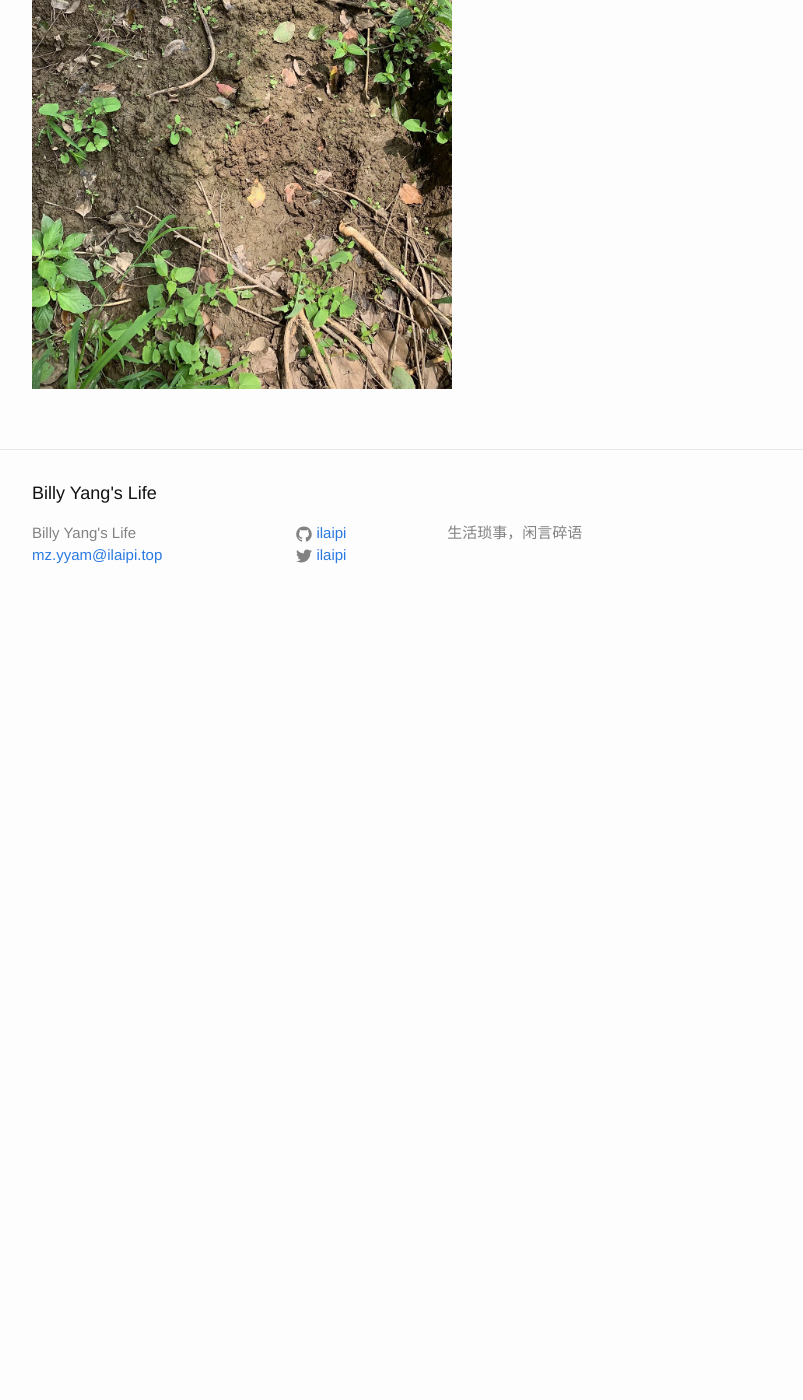
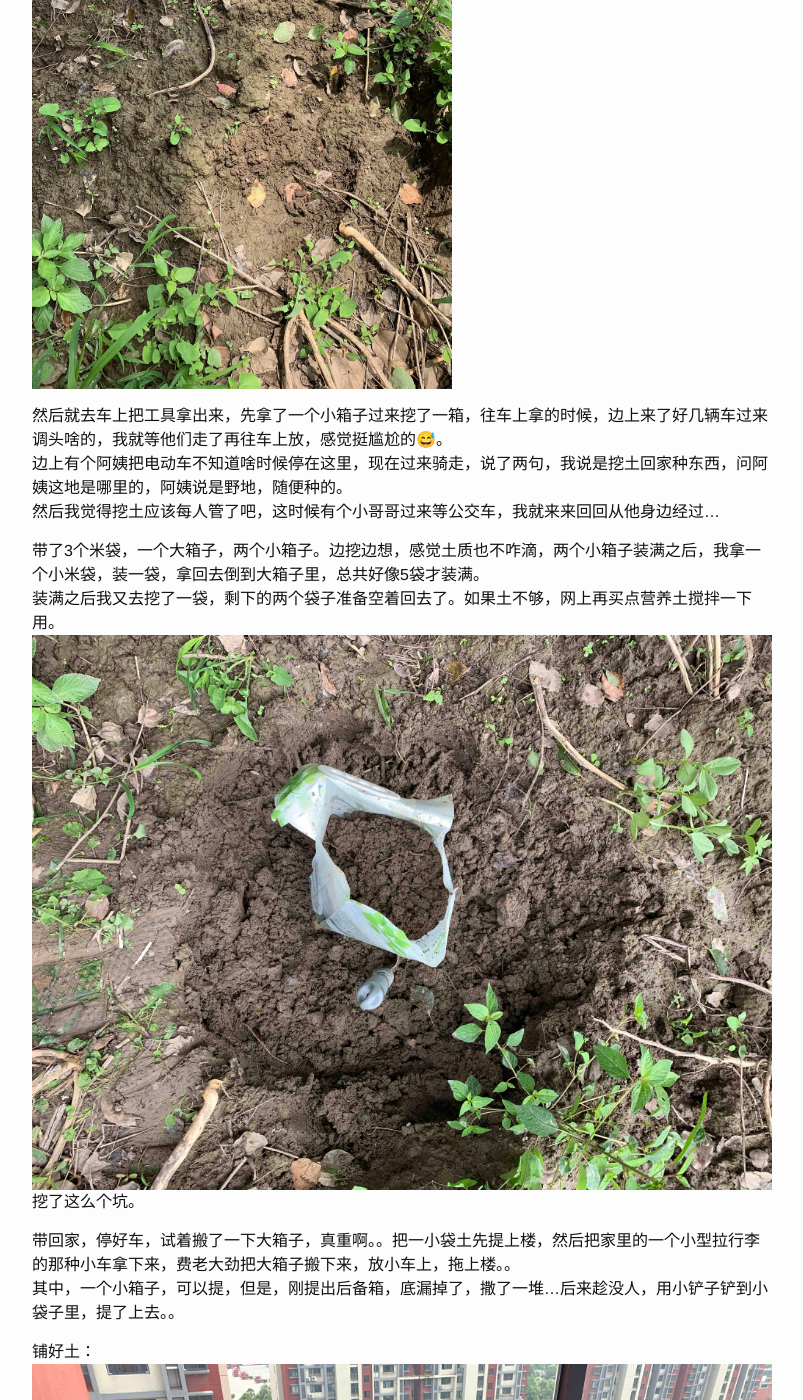
Before and after one commit to ipiali/ipiali.github.io, a Jekyll site: the page built from _posts/2019-07-03-阳台种植之旅.md, in a window 1280 px wide and 1400 px high, scrolled down 3796 px. Shown: the whole window, without its empty margins (238-1041 px from the left). Built offline with Jekyll 4.4.1, drawn with Linux system fonts in a browser that asks for light colours; before the commit the page ends 4423 px from its top, so only the background shows below that.

Commit message:
Update 2019-07-03-阳台种植之旅.md

```diff
--- a/_posts/2019-07-03-阳台种植之旅.md
+++ b/_posts/2019-07-03-阳台种植之旅.md
@@ -42,3 +42,18 @@ categories: 2019-Life
 
 开到离家大概2公里的路边，很少有人，但是有个公交站牌，停车去边上看了看，里面有人种庄稼，长势很差，但是看到一块土，看起来比较好挖：
 <img src="https://raw.githubusercontent.com/ipiali/ipiali.github.io/master/assets/%E6%8C%96%E5%9C%9F%E7%9A%84%E5%9C%B0%E6%96%B9.JPG" alt="好挖的一块地" width="420px" />
+
+然后就去车上把工具拿出来，先拿了一个小箱子过来挖了一箱，往车上拿的时候，边上来了好几辆车过来调头啥的，我就等他们走了再往车上放，感觉挺尴尬的😅。
+边上有个阿姨把电动车不知道啥时候停在这里，现在过来骑走，说了两句，我说是挖土回家种东西，问阿姨这地是哪里的，阿姨说是野地，随便种的。
+然后我觉得挖土应该每人管了吧，这时候有个小哥哥过来等公交车，我就来来回回从他身边经过...
+
+带了3个米袋，一个大箱子，两个小箱子。边挖边想，感觉土质也不咋滴，两个小箱子装满之后，我拿一个小米袋，装一袋，拿回去倒到大箱子里，总共好像5袋才装满。
+装满之后我又去挖了一袋，剩下的两个袋子准备空着回去了。如果土不够，网上再买点营养土搅拌一下用。
+<img src="https://raw.githubusercontent.com/ipiali/ipiali.github.io/master/assets/%E6%8C%96%E7%9A%84%E5%9C%9F.jpg" alt="挖的土" width="820px" />
+挖了这么个坑。
+
+带回家，停好车，试着搬了一下大箱子，真重啊。。把一小袋土先提上楼，然后把家里的一个小型拉行李的那种小车拿下来，费老大劲把大箱子搬下来，放小车上，拖上楼。。
+其中，一个小箱子，可以提，但是，刚提出后备箱，底漏掉了，撒了一堆...后来趁没人，用小铲子铲到小袋子里，提了上去。。
+
+铺好土：
+<img src="https://raw.githubusercontent.com/ipiali/ipiali.github.io/master/assets/%E9%93%BA%E5%A5%BD%E5%9C%9F.jpg" alt="铺好土" width="820px" />
```
